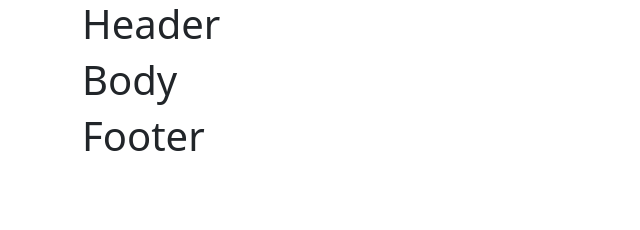
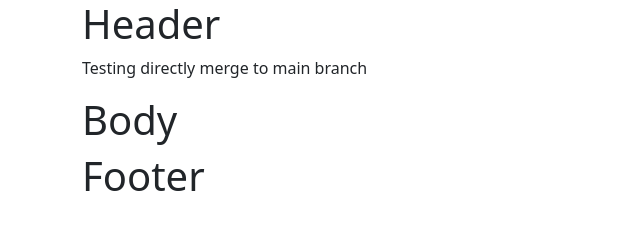
Before and after one commit to CheaKimsan/project_portfolio_group3, a plain HTML site: page index.html in a window 1280 px wide. Shown: the whole page, without its empty margins (0-640 px from the left). Drawn offline with Linux system fonts and the light colour scheme.

Commit message:
merge directly to main branch

```diff
--- a/index.html
+++ b/index.html
@@ -12,6 +12,7 @@
     <header>
         <div class="container">
             <h1>Header</h1>
+            <p>Testing directly merge to main branch</p>
         </div>
     </header>
 
```
